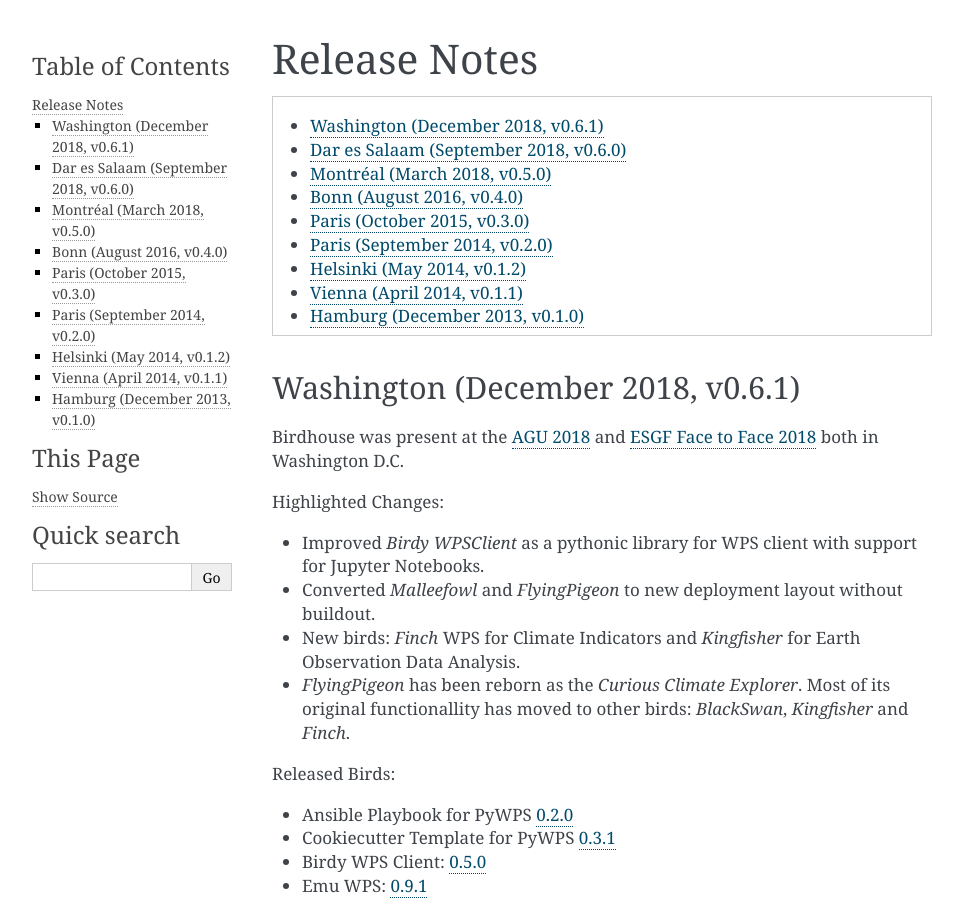
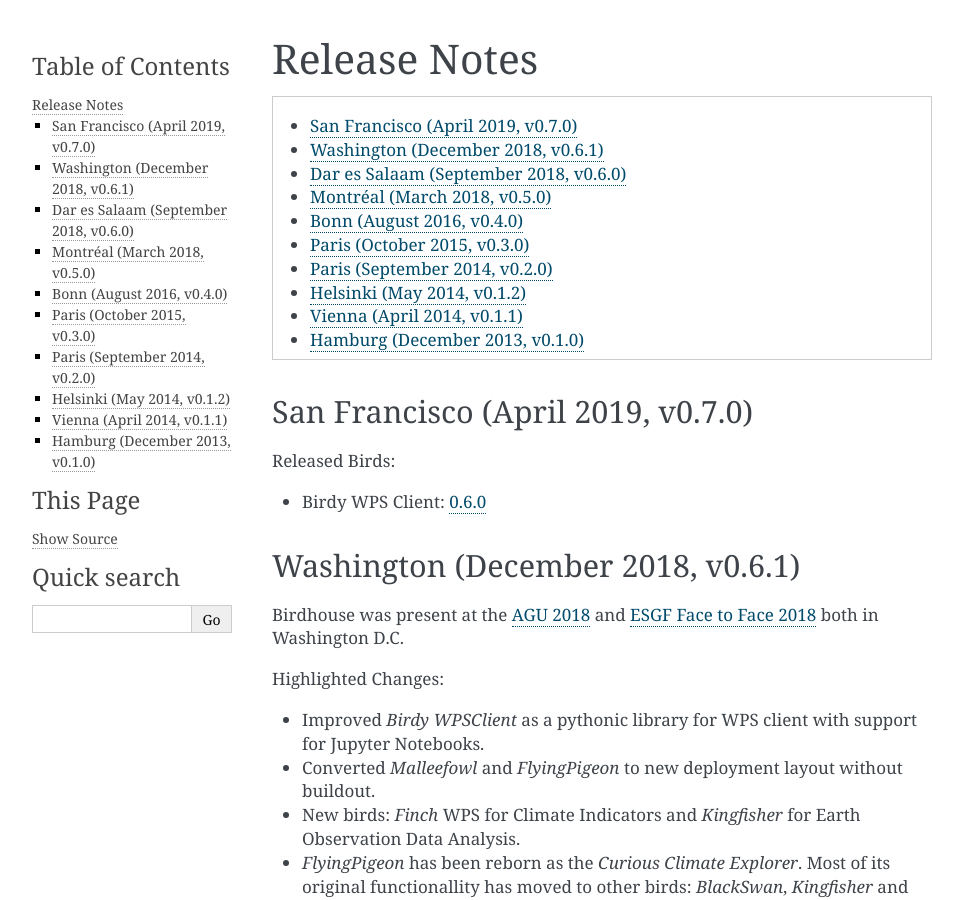
Before and after one commit to bird-house/birdhouse-docs, a Sphinx documentation site: the page built from docs/source/release_notes.rst, in a window 1280 px wide and 900 px high. Shown: the whole window, without its empty margins (148-1111 px from the left). Built offline with Sphinx 7.4.7, drawn with Linux system fonts in a browser that asks for light colours.

Commit message:
added birdy to sanfran release

```diff
--- a/docs/source/release_notes.rst
+++ b/docs/source/release_notes.rst
@@ -8,6 +8,14 @@
    :local:
    :depth: 2
    :backlinks: none
+
+San Francisco (April 2019, v0.7.0)
+==================================
+
+Released Birds:
+
+* Birdy WPS Client: `0.6.0 <https://github.com/bird-house/birdy/releases/tag/v0.6.0>`_
+
 
 Washington (December 2018, v0.6.1)
 ==================================
```
